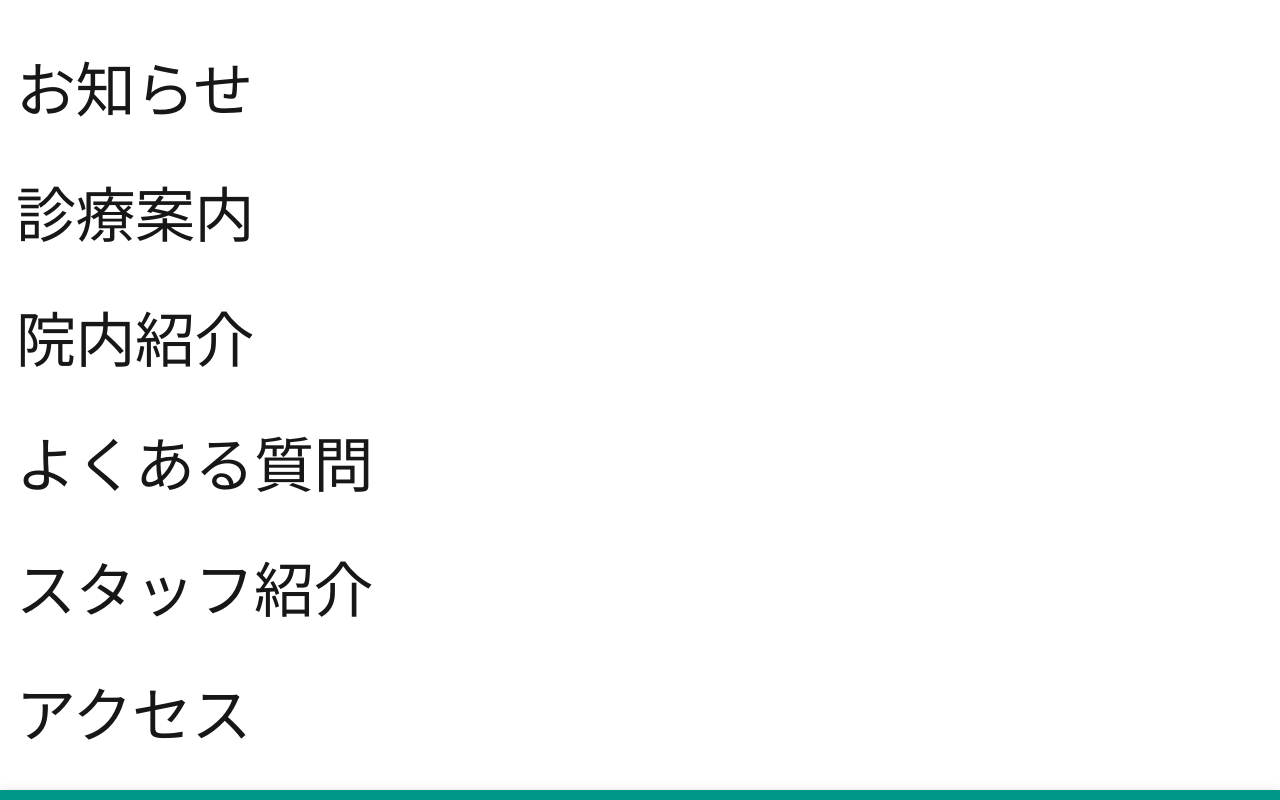
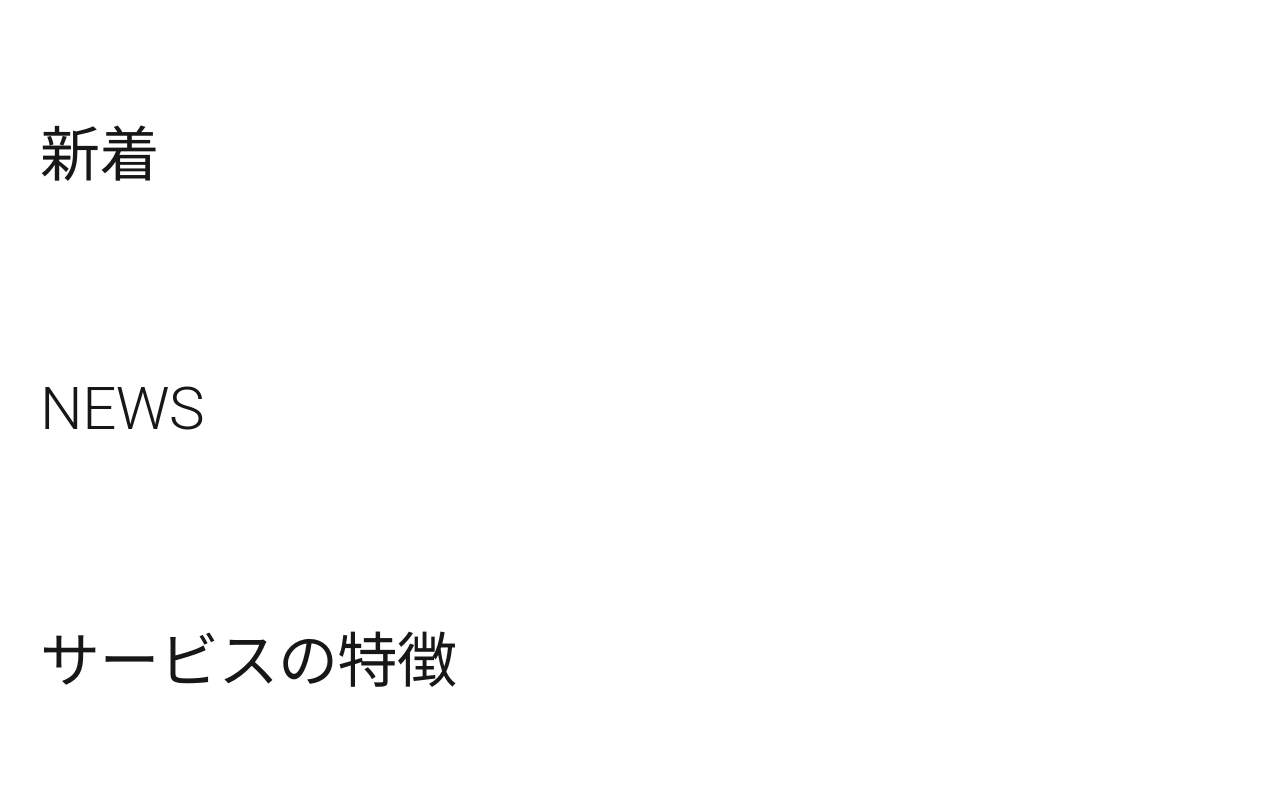
Before and after one commit to biz3018oda/NextJsTsPrismaApp, a Next.js app in the folder app/nextjsapp/: page / in a window 1280 px wide. Shown: the part 1720-2520 px from the top of the page. Built offline with nearby package versions, Linux system fonts and the light colour scheme.

Commit message:
sectionの項目変更

```diff
--- a/app/nextjsapp/src/components/layouts/Main.tsx
+++ b/app/nextjsapp/src/components/layouts/Main.tsx
@@ -97,34 +97,24 @@ const Main = () => {
           </Grid>
         </Box>
       </Box>
-      <Box component="section" sx={{ p: 2 }}>
+      <Box component="section" sx={{ padding:"80px 40px" }}>
         <Typography variant="h2" gutterBottom>
-        お知らせ
+        新着
         </Typography>
       </Box>
-      <Box component="section" sx={{ p: 2 }}>
+      <Box component="section" sx={{ padding:"80px 40px" }}>
         <Typography variant="h2" gutterBottom>
-        診療案内
+        NEWS
         </Typography>
       </Box>
-      <Box component="section" sx={{ p: 2 }}>
+      <Box component="section" sx={{ padding:"80px 40px" }}>
         <Typography variant="h2" gutterBottom>
-        院内紹介
+        サービスの特徴
         </Typography>
       </Box>
-      <Box component="section" sx={{ p: 2 }}>
+      <Box component="section" sx={{ padding:"80px 40px" }}>
         <Typography variant="h2" gutterBottom>
-        よくある質問
-        </Typography>
-      </Box>
-      <Box component="section" sx={{ p: 2 }}>
-        <Typography variant="h2" gutterBottom>
-        スタッフ紹介
-        </Typography>
-      </Box>
-      <Box component="section" sx={{ p: 2 }}>
-        <Typography variant="h2" gutterBottom>
-        アクセス
+        保有する人々
         </Typography>
       </Box>
     </Box>
```
